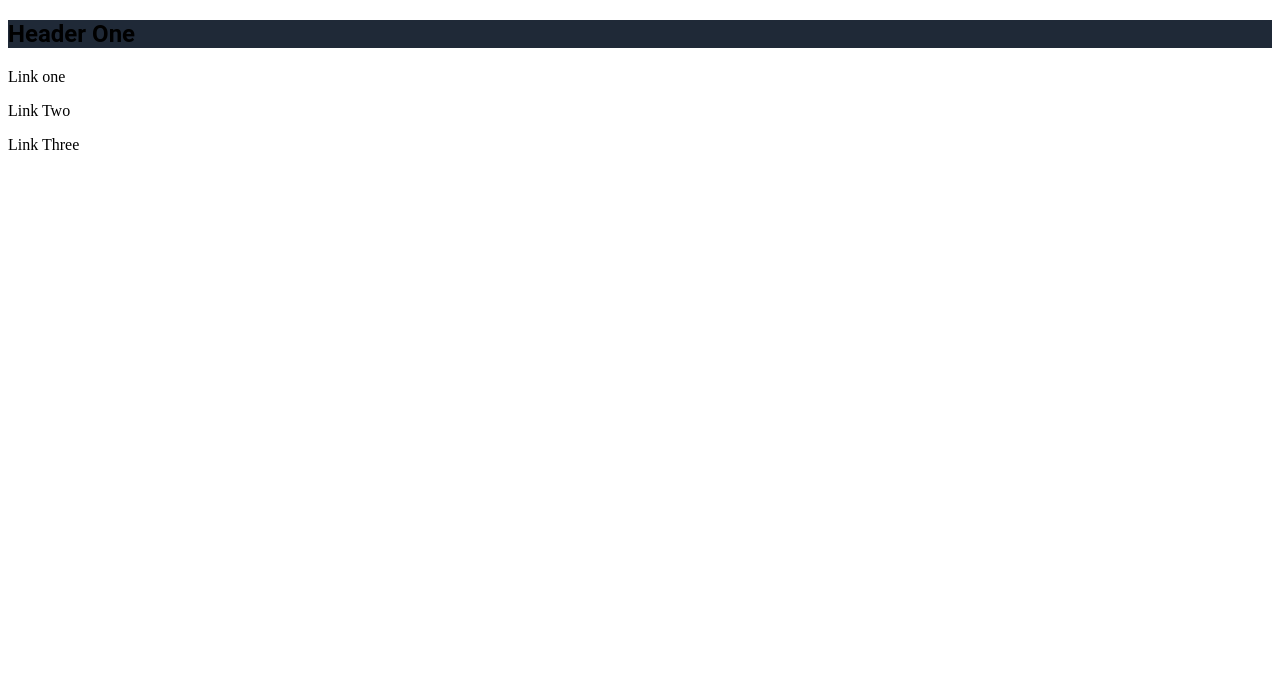
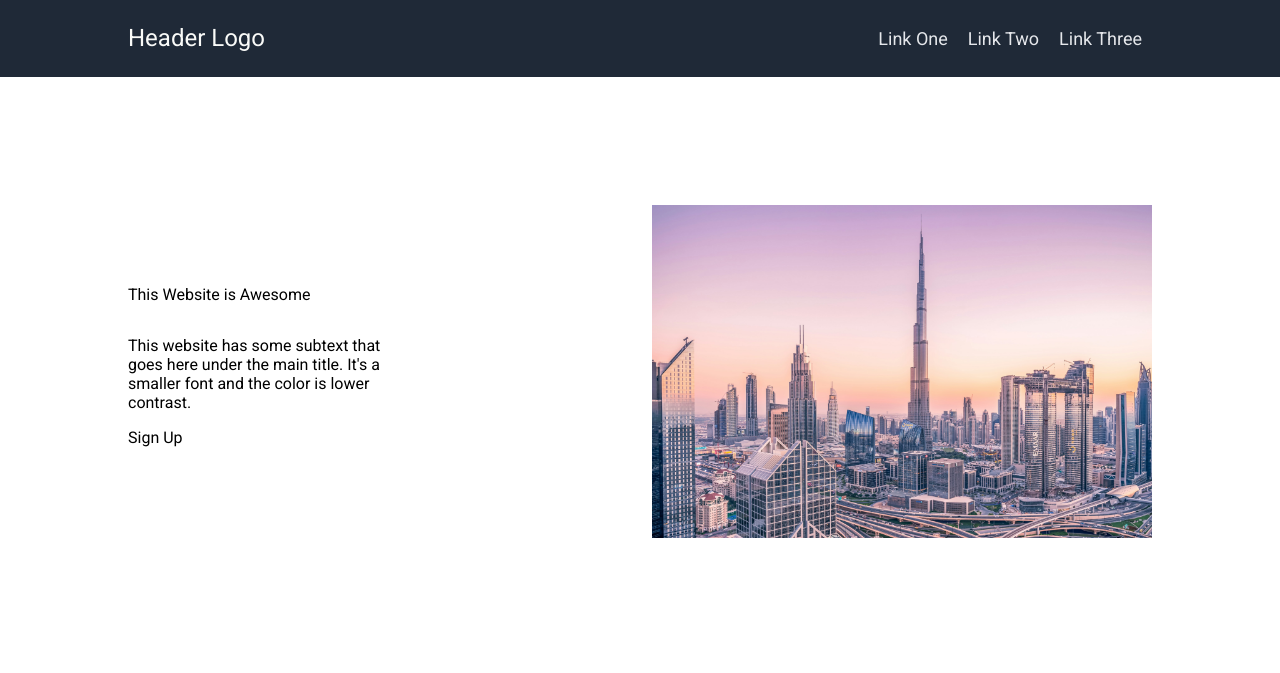
Before and after one commit to just-0-kam/landing_page, a plain HTML site: page index.html in a window 1280 px wide. Drawn offline with Linux system fonts and the light colour scheme.

Commit message:
Updates to CSS, HTML & images

```diff
--- a/index.html
+++ b/index.html
@@ -1,17 +1,38 @@
 <!DOCTYPE html>
 <html lang="en">
+
 <head>
     <meta charset="UTF-8">
     <meta name="viewport" content="width=device-width, initial-scale=1.0">
-    <link rel="stylesheet" href="styles.css">
+    <link rel="stylesheet" href="/styles.css">
     <title>Landing Page</title>
 </head>
-<h2 div class="header">Header One</h2>
-<p div class="one">Link one</p>
-<p div class="two">Link Two</p>
-<p div class="three">Link Three</p>
 
 <body>
+    <div class="header">
+        <p>Header Logo</p>
+        <div class="link">
+            <p>Link One</p>
+            <p>Link Two</p>
+            <p>Link Three</p>
+        </div>
+    </div>
+    <div class="top-content">
+        <div class="left-content">
+            <p>This Website is Awesome</p>
+            <p id="left-content-body">This website has some subtext that goes here under
+                the main title. It's a smaller font and the color is
+                lower contrast.
+            <div class="button">
+                <div>Sign Up</div>
+            </div>
+            </p>
+        </div>
+        <div class="right-content">
+            <img src="/images/One.jpg" alt="images goes here">
+        </div>
+    </div>
 
 </body>
+
 </html>
--- a/styles.css
+++ b/styles.css
@@ -1,21 +1,59 @@
-.header{
-    background-color: #1F2937;
-    font-family: roboto;
-    display: flex;
+@import url("https://fonts.googleapis.com/css2?family=Roboto:wght@400;700&display=swap");
+
+body {
+  font-family: "Roboto", sans-serif;
+  margin: 0;
+  padding: 0;
+  display: flex;
+  flex-direction: column;
+  justify-content: space-between;
 }
 
-.header-one{
-    font-size: 24px;
-    color: #F9FAF8;
+.header {
+  background-color: #1f2937;
+  font-family: roboto;
+  display: flex;
+  justify-content: space-between;
+  font-size: 24px;
+  color: #f9faf8;
+  padding-left: 10%;
+  padding-right: 10%;
 }
 
-.header-two{
-    font-size: 48px;
-    color: #F9FAF8;
-    font-weight: 900;
+.link {
+  display: flex;
+  gap: 20px;
+  font-size: 18px;
+  color: #e5e7eb;
+  padding: 10px;
 }
 
-.one .two .three .content-one{
-    font-size: 18px;
-    color: #e5e7eb;
+.left-content {
+  display: flex;
+  justify-content: left;
+  padding: 10% 10% 10% 10%;
+  flex-direction: column;
+  justify-content: center;
 }
+
+.button {
+  display: flex;
+}
+
+.left-content-body {
+  font-size: 18px;
+}
+
+.right-content{
+
+  margin: 10%;
+}
+
+.top-content{
+  display: flex;
+}
+
+img{
+  width: 500px;
+  height: auto;
+}
```
Also changed, not shown: images/One.jpg (added).
